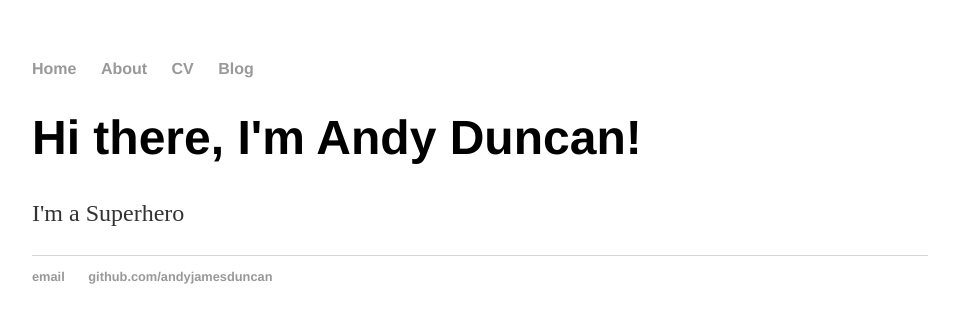
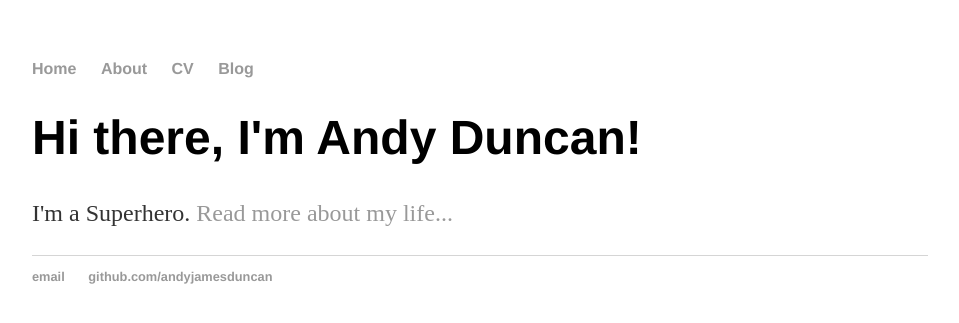
Before and after one commit to andyjamesduncan/andyjamesduncan.github.io, a Jekyll site: the page built from index.html, in a window 1280 px wide. Shown: the top 323 px of the page, without its empty margins (160-1119 px from the left). Built offline with Jekyll 4.4.1, drawn with Linux system fonts in a browser that asks for light colours.

Commit message:
Update index.html

```diff
--- a/index.html
+++ b/index.html
@@ -1,30 +1,8 @@
-<!DOCTYPE html>
-<html>
-	<head>
-		<title>Andy James Duncan, Superhero</title>
-		<!-- link to main stylesheet -->
-		<link rel="stylesheet" type="text/css" href="/css/main.css">
-	</head>
-	<body>
-		<nav>
-    		<ul>
-        		<li><a href="/">Home</a></li>
-	        	<li><a href="/about">About</a></li>
-        		<li><a href="/cv">CV</a></li>
-        		<li><a href="/blog">Blog</a></li>
-    		</ul>
-		</nav>
-		<div class="container">
-    		<div class="blurb">
-        		<h1>Hi there, I'm Andy Duncan!</h1>
-				<p>I'm a Superhero</a></p>
-    		</div><!-- /.blurb -->
-		</div><!-- /.container -->
-		<footer>
-    		<ul>
-        		<li><a href="mailto:nobody@nowhere.com">email</a></li>
-        		<li><a href="https://github.com/andyjamesduncan">github.com/andyjamesduncan</a></li>
-			</ul>
-		</footer>
-	</body>
-</html>
+---
+layout: default
+title: Andy Duncan, Superhero
+---
+<div class="blurb">
+	<h1>Hi there, I'm Andy Duncan!</h1>
+	<p>I'm a Superhero. <a href="/about">Read more about my life...</a></p>
+</div><!-- /.blurb -->
```
